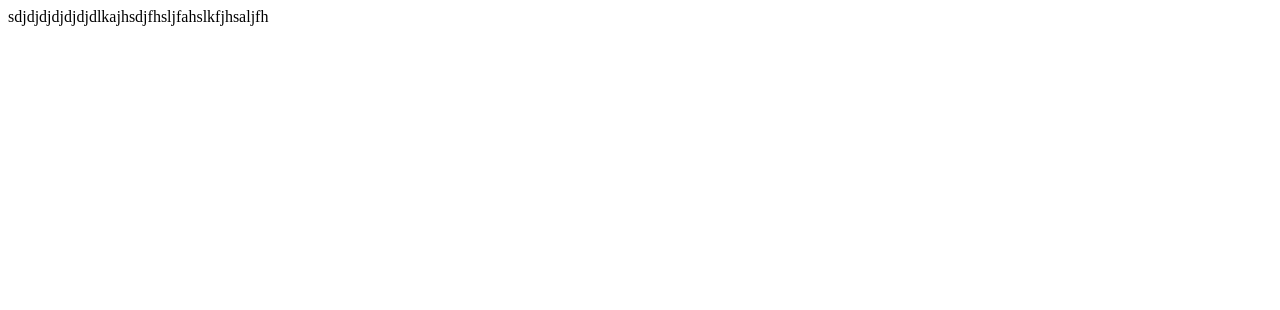
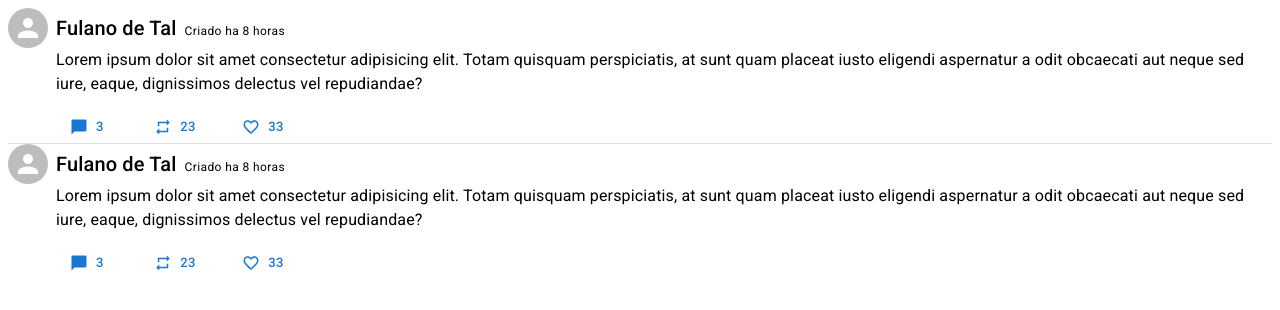
Before and after one commit to LeonardoW26/PRM-2023, a React (Vite) app in the folder frontend/: page / in a window 1280 px wide. Shown: the top 310 px of the page. Built offline with nearby package versions, Linux system fonts and the light colour scheme.

Commit message:
Aula-01/08/23

```diff
--- a/frontend/index.html
+++ b/frontend/index.html
@@ -2,7 +2,6 @@
 <html lang="en">
   <head>
     <meta charset="UTF-8" />
-    <link rel="icon" type="image/svg+xml" href="/vite.svg" />
     <meta name="viewport" content="width=device-width, initial-scale=1.0" />
     <title>Meus Tópicos</title>
   </head>
--- a/frontend/src/App.tsx
+++ b/frontend/src/App.tsx
@@ -1,8 +1,15 @@
+import { Divider } from "../node_modules/@mui/material/index"
+import TopicCard from "./components/TopicCard/index"
+
+
 function App() {
 
   return (
       <div id="App">
-        sdjdjdjdjdjdjdlkajhsdjfhsljfahslkfjhsaljfh
+        <TopicCard
+        />
+        <Divider/>
+        <TopicCard/>
       </div>
   )
 }
--- /dev/null
+++ b/frontend/src/components/TopicCard/index.tsx
@@ -0,0 +1,15 @@
+import TopicCardActions from "../TopicCardActions/index";
+import TopicCardBody from "../TopicCardBody/index";
+import TopicCardHeader from "../TopicCardHeader/index"
+
+function TopicCard() {
+    return (
+        <div id="topic-card">
+            <TopicCardHeader />
+            <TopicCardBody />
+            <TopicCardActions />
+        </div>
+    )
+}
+
+export default TopicCard;
--- /dev/null
+++ b/frontend/src/components/TopicCardActions/index.tsx
@@ -0,0 +1,18 @@
+
+import { ChatBubble } from "@mui/icons-material";
+import { Button } from "@mui/material";
+import { FavoriteBorder, Repeat } from "@mui/icons-material";
+
+import './style.css';
+
+function TopicCardActions() {
+    return (
+        <div id="topic-card-actions">
+            <Button variant="text" size="small" startIcon={<ChatBubble/>}>3</Button>
+            <Button variant="text" size="small" startIcon={<Repeat/>}>23</Button>
+            <Button variant="text" size="small" startIcon={<FavoriteBorder/>}>33</Button>
+        </div>
+    )
+}
+
+export default TopicCardActions;
--- /dev/null
+++ b/frontend/src/components/TopicCardActions/style.css
@@ -0,0 +1,6 @@
+#topic-card-actions {
+    margin-top: 1rem;
+    margin-left: 3rem;
+    display: flex;
+    gap: 1.5rem;
+}
--- /dev/null
+++ b/frontend/src/components/TopicCardBody/index.tsx
@@ -0,0 +1,13 @@
+import { Typography } from "../../../node_modules/@mui/material/index";
+
+function TopicCardBody() {
+    return(
+        <div id="topic-card-body" style={{marginLeft: '3rem'}}>
+            <Typography variant="body1">
+                Lorem ipsum dolor sit amet consectetur adipisicing elit. Totam quisquam perspiciatis, at sunt quam placeat iusto eligendi aspernatur a odit obcaecati aut neque sed iure, eaque, dignissimos delectus vel repudiandae?
+            </Typography>
+        </div>
+    )
+}
+
+export default TopicCardBody;
--- /dev/null
+++ b/frontend/src/components/TopicCardHeader/index.tsx
@@ -0,0 +1,24 @@
+import { Avatar, Typography } from "../../../node_modules/@mui/material/index";
+
+import './style.css';
+
+function TopicCardHeader() {
+    return (
+        <div id="topic-card-header">
+            <Avatar alt="Fulano de Tal" />
+
+            <div className="card-header-text">
+            <Typography variant="h6">
+                Fulano de Tal
+            </Typography>
+
+            <Typography variant="caption">
+                Criado ha 8 horas
+            </Typography>
+            </div>
+
+        </div>
+    )
+}
+
+export default TopicCardHeader;
--- /dev/null
+++ b/frontend/src/components/TopicCardHeader/style.css
@@ -0,0 +1,13 @@
+#topic-card-header {
+    display: flex;
+    flex-direction: row;
+    gap: 0.5rem;
+    align-items: center;
+}
+
+#topic-card-header .card-header-text {
+    display: flex;
+    flex-direction: row;
+    align-items: baseline;
+    gap: 0.5rem;
+}
```
Also changed, not shown: 2 other files (tests, documents, lock files or other folders).
